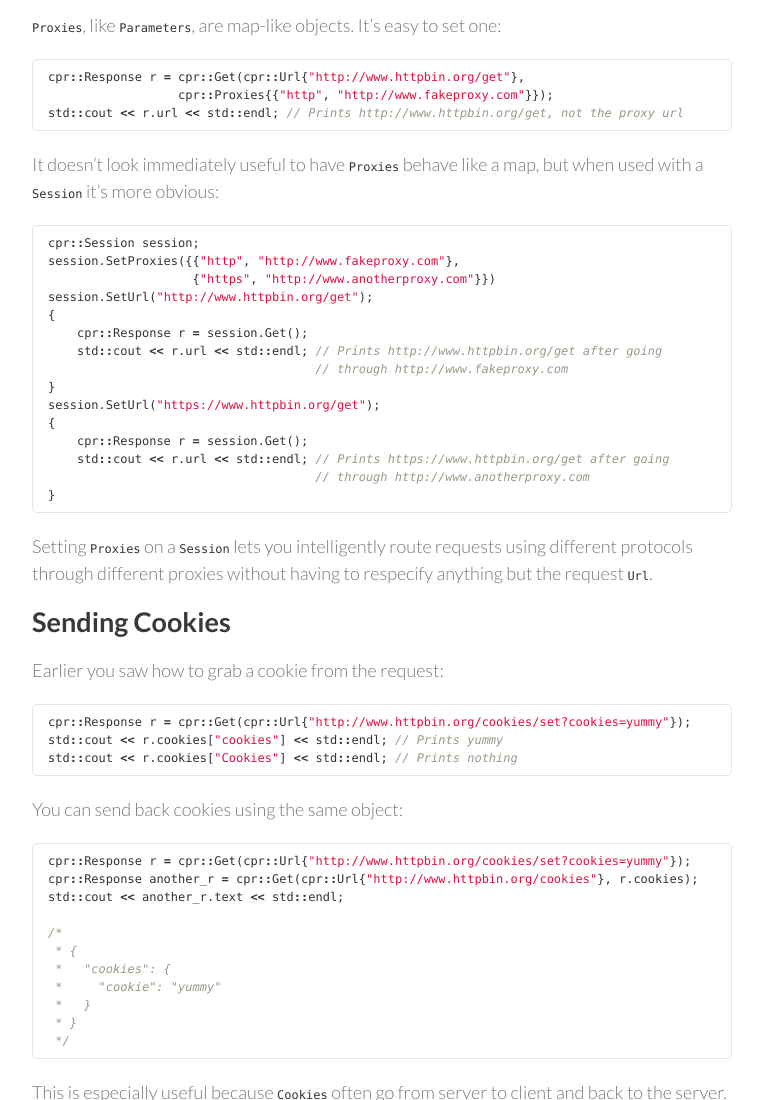
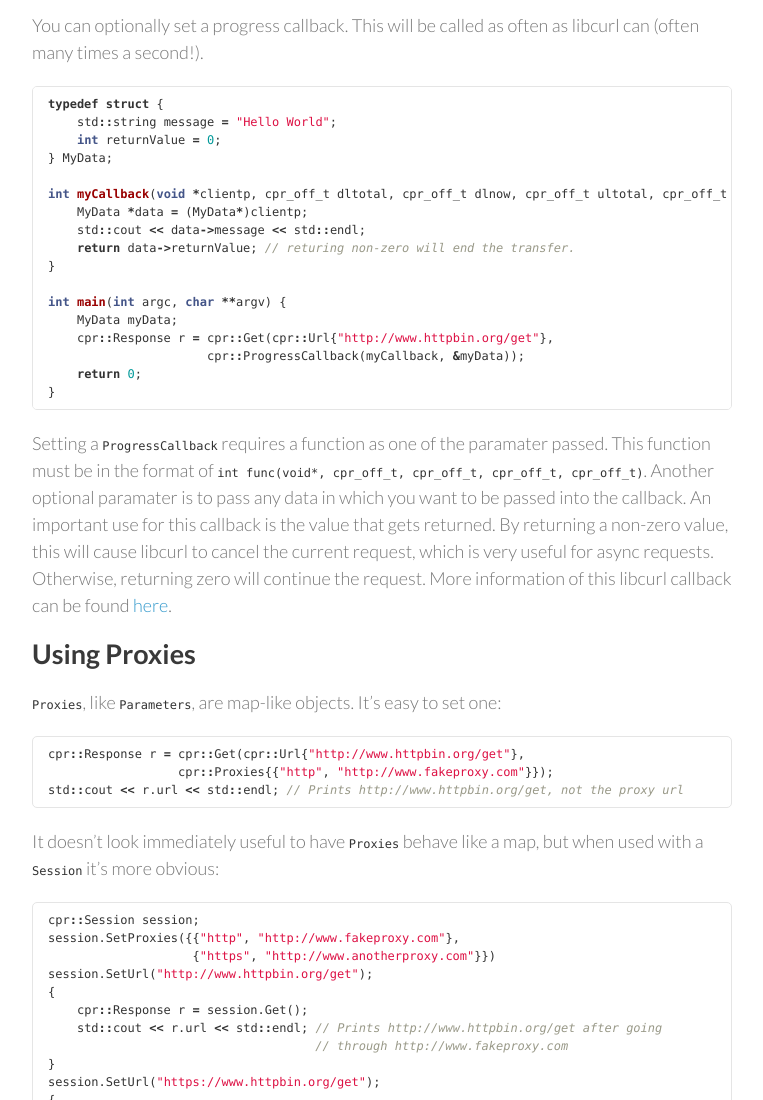
Before and after one commit to libcpr/cpr, a Jekyll site: the page built from advanced-usage.md, in a window 1280 px wide and 1400 px high, scrolled down 4575 px. Shown: the part 300-1400 px from the top of the window, without its empty margins (388-1151 px from the left). Built offline with Jekyll 4.4.1, drawn with Linux system fonts in a browser that asks for light colours; nearby versions of some CDN libraries; some of the changed text lies outside the part shown; grey boxes are pictures that could not be loaded.

Commit message:
add documentation for ProgressCallback For  #433

````diff
--- a/advanced-usage.md
+++ b/advanced-usage.md
@@ -203,6 +203,32 @@ assert(r.elapsed <= 1); // Less than one second should have elapsed
 ```
 
 Setting the `Timeout` option sets the maximum allowed time the transfer operation can take. Since C++ Requests is built on top of libcurl, it's important to know what setting this `Timeout` does to the request. You can find more information about the specific libcurl option [here](http://curl.haxx.se/libcurl/c/CURLOPT_TIMEOUT_MS.html).
+
+## Setting a Progress Callback
+
+You can optionally set a progress callback. This will be called as often as libcurl can (often many times a second!).
+
+```c++
+typedef struct {
+    std::string message = "Hello World";
+    int returnValue = 0;
+} MyData;
+
+int myCallback(void *clientp, cpr_off_t dltotal, cpr_off_t dlnow, cpr_off_t ultotal, cpr_off_t ulnow) {
+    MyData *data = (MyData*)clientp;
+    std::cout << data->message << std::endl;
+    return data->returnValue; // returing non-zero will end the transfer.
+}
+
+int main(int argc, char **argv) {
+    MyData myData;
+    cpr::Response r = cpr::Get(cpr::Url{"http://www.httpbin.org/get"},
+                      cpr::ProgressCallback(myCallback, &myData));
+    return 0;
+}
+```
+
+Setting a `ProgressCallback` requires a function as one of the paramater passed. This function must be in the format of `int func(void*, cpr_off_t, cpr_off_t, cpr_off_t, cpr_off_t)`. Another optional paramater is to pass any data in which you want to be passed into the callback. An important use for this callback is the value that gets returned. By returning a non-zero value, this will cause libcurl to cancel the current request, which is very useful for async requests. Otherwise, returning zero will continue the request. More information of this libcurl callback can be found [here](https://curl.haxx.se/libcurl/c/CURLOPT_XFERINFOFUNCTION.html).
 
 ## Using Proxies
 
````
Also changed, not shown: index.md (+1 -0 lines), 1 other file.
